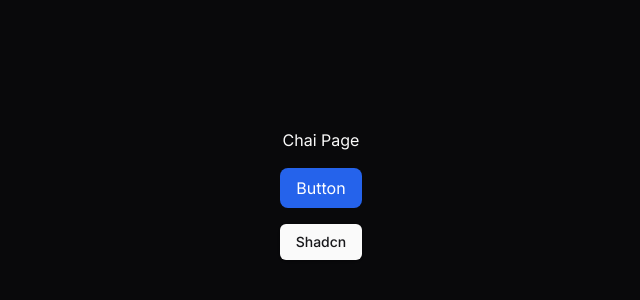
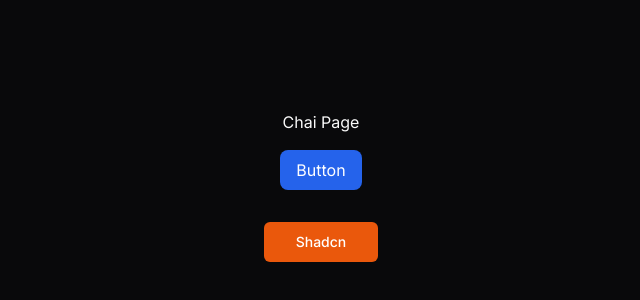
Before and after one commit to asimnp/shadcn-workflow, a Next.js app: page /chai in a window 1280 px wide. Shown: the part 206-506 px from the top of the page, without its empty margins (319-959 px from the left). Built offline with nearby package versions, Linux system fonts and the light colour scheme.

Commit message:
customize button variant

```diff
--- a/src/app/chai/page.tsx
+++ b/src/app/chai/page.tsx
@@ -7,7 +7,9 @@
       <button className="bg-blue-600 text-white px-4 py-2 rounded-lg my-4 hover:bg-blue-700">
         Button
       </button>
-      <Button>Shadcn</Button>
+      <Button variant="chai" size="lg">
+        Shadcn
+      </Button>
     </main>
   );
 }
--- a/src/components/ui/button.tsx
+++ b/src/components/ui/button.tsx
@@ -19,6 +19,7 @@
           "bg-secondary text-secondary-foreground shadow-sm hover:bg-secondary/80",
         ghost: "hover:bg-accent hover:text-accent-foreground",
         link: "text-primary underline-offset-4 hover:underline",
+        chai: "bg-orange-600 text-white px-4 py-2 rounded-lg my-4 hover:bg-orange-700"
       },
       size: {
         default: "h-9 px-4 py-2",
```
